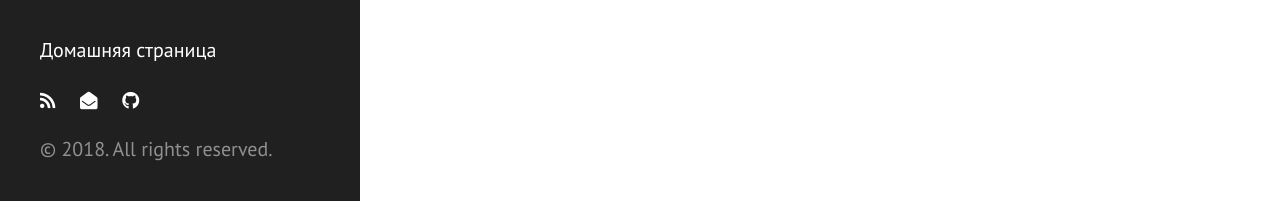
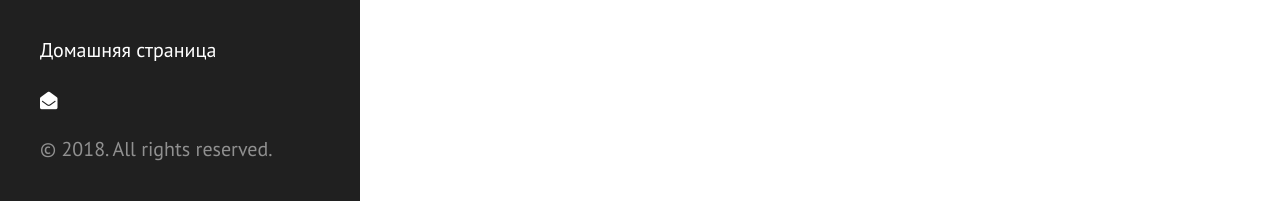
Before and after one commit to valentineus/popov.link, a Jekyll site: the page built from index.html, in a window 1280 px wide. Shown: the part 696-897 px from the top of the page. Built offline with Jekyll 4.4.1, drawn with Linux system fonts in a browser that asks for light colours; nearby versions of some CDN libraries; the list of posts is cut into pages by our own code.

Commit message:
Weak points of the side panel have been worked out
Signed-off-by: Valentin Popov <valentineus@gmail.com>

```diff
--- a/_includes/sidebar.html
+++ b/_includes/sidebar.html
@@ -3,11 +3,11 @@
         <div class="sidebar-about">
             <!-- Header -->
             <h1>
-                <a href="{{ site.baseurl }}">
+                <a href="{{ site.baseurl | uri_escape }}">
                     {% if page.title == "index" %}
-                        {{ site.title }}
+                        {{ site.title | smartify | strip_html | strip | normalize_whitespace }}
                     {% else %}
-                        {{ page.title }}
+                        {{ page.title | smartify | strip_html | strip | normalize_whitespace }}
                     {% endif %}
                 </a>
             </h1>
@@ -15,28 +15,50 @@
             <!-- Description -->
             <p class="lead">
                 {% if page.title == "index" %}
-                    {{ site.description }}
+                    {{ site.description | smartify | strip_html | strip_newlines | strip | normalize_whitespace }}
                 {% else %}
-                    {{ page.description }}
+                    {{ page.description | smartify | strip_html | strip_newlines | strip | normalize_whitespace }}
                 {% endif %}
             </p>
         </div>
 
         <!-- Navigation -->
         <nav class="sidebar-nav">
-            <a class="sidebar-nav-item {% if page.title == "index" %}active{% endif %}" href="{{ site.baseurl }}">Домашняя страница</a>
+            <a class="sidebar-nav-item {% if page.title == "index" %}active{% endif %}" href="{{ site.baseurl | uri_escape }}">Домашняя страница</a>
             {% for node in site.pages %}
                 {% if node.sidebar == true %}
-                    <a class="sidebar-nav-item {% if page.url == node.url %}active{% endif %}" href="{{ node.url | relative_url }}">{{ node.title }}</a>
+                    <a class="sidebar-nav-item {% if page.url == node.url %}active{% endif %}" href="{{ node.url | relative_url | uri_escape }}">
+                        {{ node.title | smartify | strip_html | strip | normalize_whitespace }}
+                    </a>
                 {% endif %}
             {% endfor %}
         </nav>
 
         <!-- Additional elements -->
         <nav class="sidebar-nav fa-sm">
-            <a class="sidebar-nav-icon" href="{{ site.rss | relative_url }}"><i class="fas fa-rss"></i></a>
-            <a class="sidebar-nav-icon" href="mailto:{{ site.author.email }}?subject={{ page.title }}"><i class="fas fa-envelope-open"></i></a>
-            <a class="sidebar-nav-icon" href="{{ site.github.repo | uri_escape }}"><i class="fab fa-github"></i></a>
+            {% if site.rss %}
+                <a class="sidebar-nav-icon" href="{{ site.rss | relative_url | uri_escape }}">
+                    <i class="fas fa-rss"></i>
+                </a>
+            {% endif %}
+
+            {% if site.author.email %}
+                <a class="sidebar-nav-icon" href="mailto:{{ site.author.email | uri_escape }}">
+                    <i class="fas fa-envelope-open"></i>
+                </a>
+            {% endif %}
+
+            {% if site.links.twitter %}
+                <a class="sidebar-nav-icon" href="{{ site.links.twitter | uri_escape }}">
+                    <i class="fab fa-twitter"></i>
+                </a>
+            {% endif %}
+
+            {% if site.links.github %}
+                <a class="sidebar-nav-icon" href="{{ site.links.github | uri_escape }}">
+                    <i class="fab fa-github"></i>
+                </a>
+            {% endif %}
         </nav>
 
         <!-- Copyright -->
```
